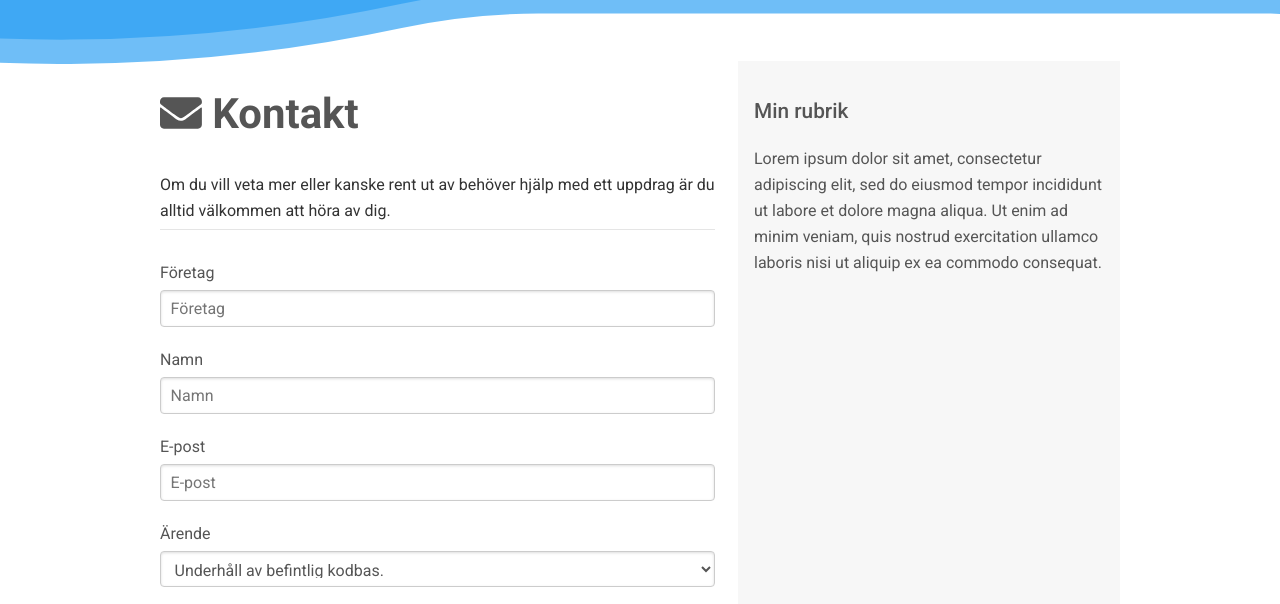
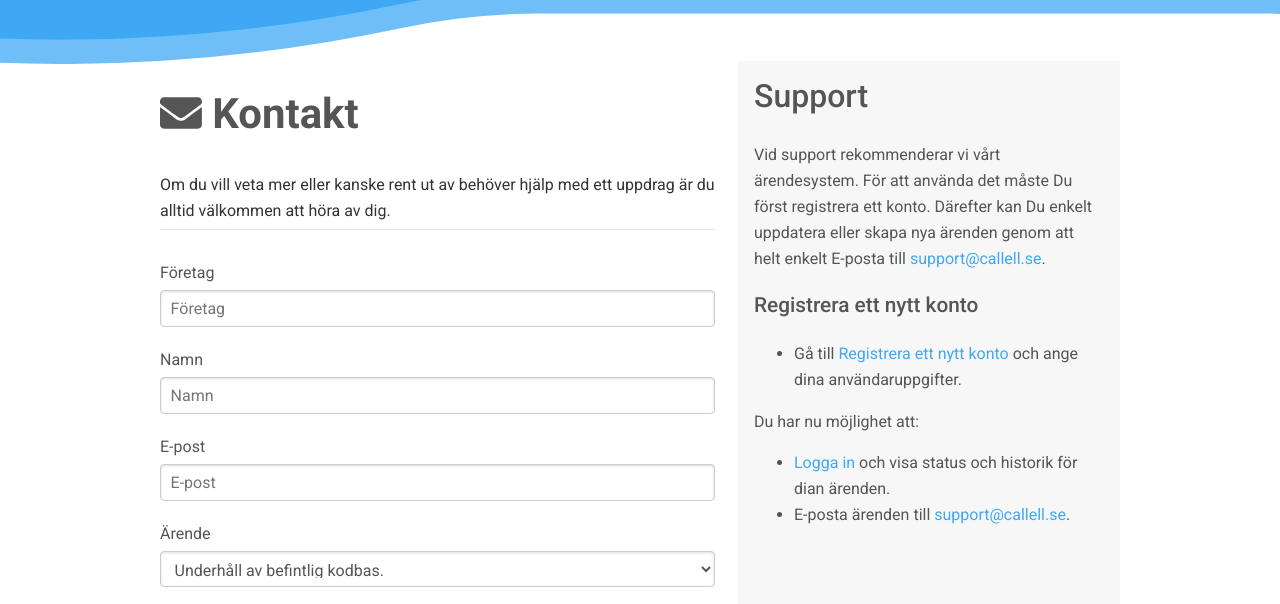
Before and after one commit to ropaolle/callell.se, a Gatsby site: page /kontakt in a window 1280 px wide. Shown: the part 112-716 px from the top of the page. Built offline with nearby package versions, Linux system fonts and the light colour scheme; Gatsby itself is replaced by a stand-in of ours.

Commit message:
SEO blog

```diff
--- a/src/components/overrides.css
+++ b/src/components/overrides.css
@@ -58,6 +58,10 @@ a:hover {
 
 a svg, h1 svg {
   vertical-align: -.125em;
+}
+
+aside > h2:first-child{
+  margin-top: 0;
 }
 
 blockquote {
--- a/src/pages/blog.js
+++ b/src/pages/blog.js
@@ -18,7 +18,7 @@ export default function Blogs ({
 
   return (
     <Layout>
-      <SEO title="Page two" />
+      <SEO title="Blog" />
       <h1>Blogg</h1>
       <div>{Posts}</div>
 
--- a/src/pages/index.js
+++ b/src/pages/index.js
@@ -112,7 +112,7 @@ const Blocks = styled.div`
 
 const Page = () => (
   <Layout frontpage>
-    <SEO title="Home" keywords={[`gatsby`, `application`, `react`]} />
+    <SEO title="Home" keywords={[`JavaScript`, `React`, `HTML5`, `CSS`, `GraphQL`, `MongoDB`, `SQL`]} />
 
     <HeaderImage>
       <img src={header} alt="Callell.se" />
--- a/src/pages/kontakt.js
+++ b/src/pages/kontakt.js
@@ -97,8 +97,8 @@ export default class Contact extends React.Component {
               >
                 <fieldset>
                   <legend>
-                  Om du vill veta mer eller kanske rent ut av behöver hjälp med
-                  ett uppdrag är du alltid välkommen att höra av dig.
+                    Om du vill veta mer eller kanske rent ut av behöver hjälp
+                    med ett uppdrag är du alltid välkommen att höra av dig.
                   </legend>
 
                   <div hidden>
@@ -138,13 +138,17 @@ export default class Contact extends React.Component {
                   </select>
 
                   <label htmlFor="meddelande">Meddelande</label>
-                  <textarea name="meddelande" rows="8" onChange={this.handleChange} />
+                  <textarea
+                    name="meddelande"
+                    rows="8"
+                    onChange={this.handleChange}
+                  />
 
                   <button
                     type="submit"
                     className="pure-button pure-button-primary"
                   >
-                  Skicka
+                    Skicka
                   </button>
                 </fieldset>
               </form>
@@ -152,11 +156,37 @@ export default class Contact extends React.Component {
           </Content>
 
           <ColumnRight>
-            <h3>Min rubrik</h3>
-          Lorem ipsum dolor sit amet, consectetur adipiscing elit, sed do
-          eiusmod tempor incididunt ut labore et dolore magna aliqua. Ut enim ad
-          minim veniam, quis nostrud exercitation ullamco laboris nisi ut
-          aliquip ex ea commodo consequat.
+            <h2>Support</h2>
+            Vid support rekommenderar vi vårt ärendesystem. För att använda det
+            måste Du först registrera ett konto. Därefter kan Du enkelt
+            uppdatera eller skapa nya ärenden genom att helt enkelt E-posta till{' '}
+            <a href="mailto:support@callell.se">support@callell.se</a>.
+            <h3>Registrera ett nytt konto</h3>
+            <ul>
+              <li>
+                Gå till{' '}
+                <a
+                  href="https://support.callell.se/portal/signup"
+                  target="_blank"
+                >
+                  Registrera ett nytt konto
+                </a>{' '}
+                och ange dina användaruppgifter.
+              </li>
+            </ul>
+            Du har nu möjlighet att:
+            <ul>
+              <li>
+                <a href="https://support.callell.se" target="_blank">
+                  Logga in
+                </a>{' '}
+                och visa status och historik för dian ärenden.
+              </li>
+              <li>
+                E-posta ärenden till{' '}
+                <a href="mailto:support@callell.se">support@callell.se</a>.
+              </li>
+            </ul>
           </ColumnRight>
         </Wrapper>
       </Layout>
--- a/src/templates/blogTemplate.js
+++ b/src/templates/blogTemplate.js
@@ -11,7 +11,7 @@ export default function Template ({
   const { frontmatter, html } = markdownRemark
   return (
     <Layout>
-      <SEO title="Page two" />
+      <SEO title={frontmatter.title} />
 
       <h1>{frontmatter.title}</h1>
       <div>{frontmatter.date}</div>
```
Also changed, not shown: DOC.md (+1 -4 lines).
